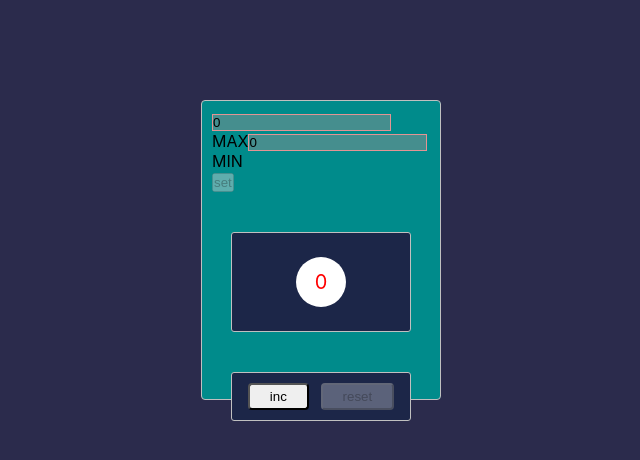
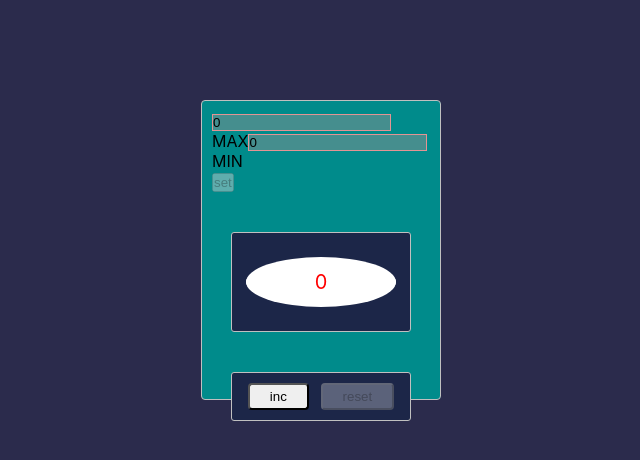
Before and after one commit to whoknow117/Counter, a React (Create React App) app: page / in a window 1280 px wide. Shown: the top 460 px of the page, without its empty margins (319-959 px from the left). Built offline with nearby package versions, Linux system fonts and the light colour scheme.

Commit message:
fixedBugs

```diff
--- a/src/components/Counter/Counter.module.scss
+++ b/src/components/Counter/Counter.module.scss
@@ -13,12 +13,12 @@
   display: flex;
   justify-content: center;
   align-items: center;
-  font-size: 20px;
+  font-size: 10px;
   .error {
     color: red;
     font-size: inherit;
     background: #fff;
-    width: 40px;
+    width: 150px;
     height: 40px;
     display: block;
     border-radius: 50%;
@@ -26,13 +26,15 @@
     align-items: center;
     justify-content: center;
     transition: .1s ease-in-out;
+    font-size: 20px;
+
   }
   .inc {
 
     color: #000;
     font-size: inherit;
     background: #fff;
-    width: 50px;
+    width: 150px;
     height: 50px;
     border-radius: 50%;
     display: flex;
--- a/src/components/Counter/Counter.tsx
+++ b/src/components/Counter/Counter.tsx
@@ -21,11 +21,13 @@ const Counter: React.FC<PropsType> = ({mode,setError,setMode,minActive,maxActive
     //     setMode(true);
     // }
 
-    {(minNum >= 0 && maxNum !== minNum && maxNum > minNum) ? setError("set value") : setError("icorrectValue") }
+    {(minNum >= 0 && maxNum !== minNum && maxNum > minNum) ? setError("set value") : setError("Incorrect value!") }
 
     return <div className={classes.wrapper}>
         <div className={classes.inc}>
-            {minActive === false && maxActive === false  ? <span className={state === maxNum ? classes.error : ""}>{state}</span> : error}
+
+            {minActive === false && maxActive === false  ? <span className={state === maxNum ? classes.error : ""}>{state}</span> :
+                <span className={ error === "Incorrect value!" ? classes.error : ""}>{error}</span>}
             {/*{ error && error}*/}
         </div>
     </div>
```
